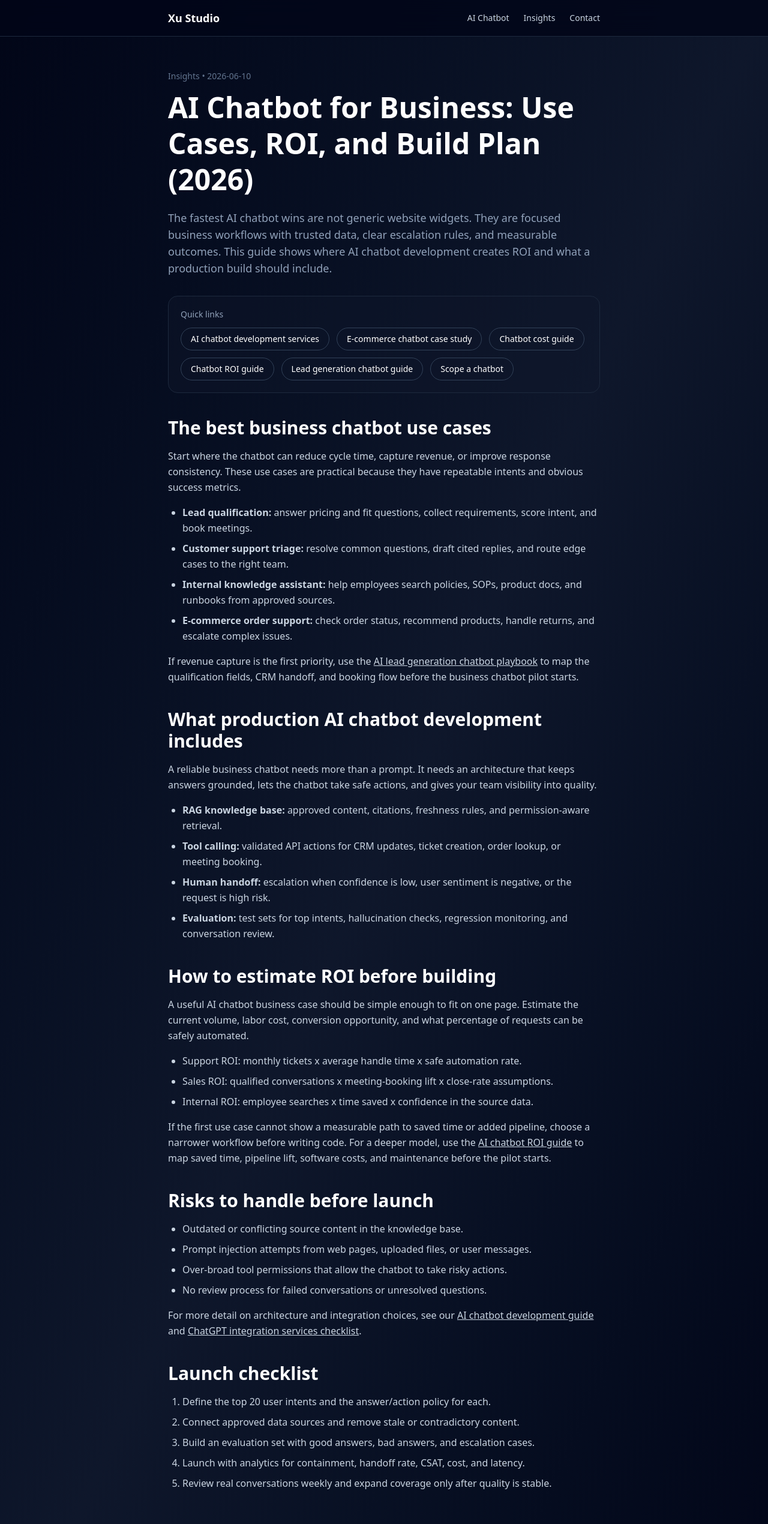
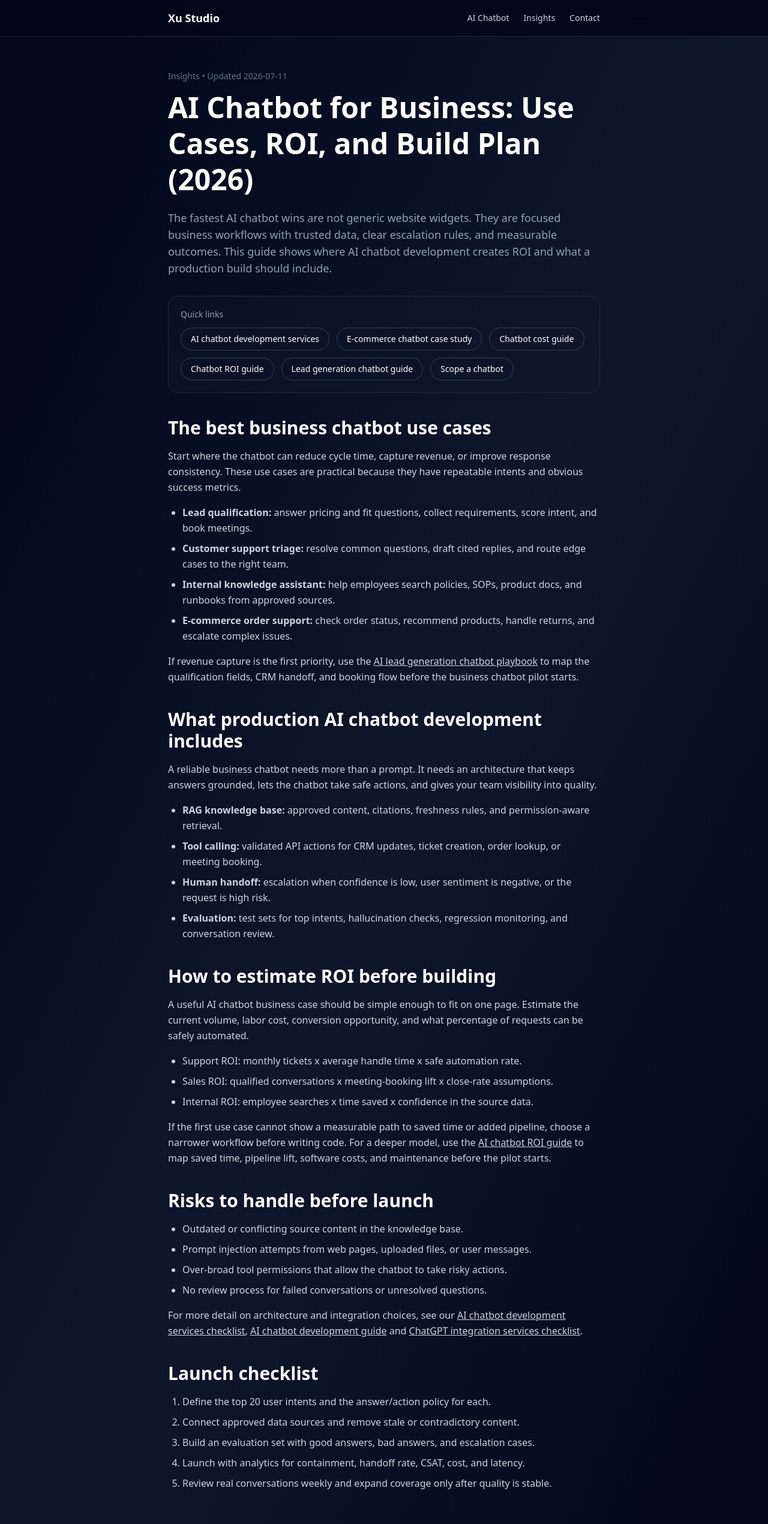
Before and after one commit to ethansure/thexu-studio, a Next.js app: page /insights/ai-chatbot-for-business in a window 1280 px wide. Shown: the top 2540 px of the page at 60% size. Built offline with nearby package versions, Linux system fonts and the light colour scheme.

Commit message:
Link business chatbot guide to services checklist

```diff
--- a/src/app/insights/ai-chatbot-for-business/page.tsx
+++ b/src/app/insights/ai-chatbot-for-business/page.tsx
@@ -31,7 +31,7 @@ export default function PostPage() {
         description:
           'A practical guide to building an AI chatbot for business: high-ROI use cases, architecture, integrations, costs, risks, and a launch checklist for production AI chatbot development.',
         datePublished: '2026-06-10',
-        dateModified: '2026-07-08',
+        dateModified: '2026-07-11',
         inLanguage: 'en-US',
         mainEntityOfPage: {
           '@type': 'WebPage',
@@ -120,7 +120,7 @@ export default function PostPage() {
 
       <main className="max-w-3xl mx-auto px-6 py-14">
         <header>
-          <p className="text-sm text-slate-500">Insights • 2026-06-10</p>
+          <p className="text-sm text-slate-500">Insights • Updated 2026-07-11</p>
           <h1 className="mt-3 text-4xl md:text-5xl font-bold leading-tight">
             AI Chatbot for Business: Use Cases, ROI, and Build Plan (2026)
           </h1>
@@ -253,6 +253,10 @@ export default function PostPage() {
           </ul>
           <p className="mt-4">
             For more detail on architecture and integration choices, see our{' '}
+            <Link className="underline hover:text-white" href="/insights/ai-chatbot-development-services">
+              AI chatbot development services checklist
+            </Link>
+            ,{' '}
             <Link className="underline hover:text-white" href="/insights/ai-chatbot-development">
               AI chatbot development guide
             </Link>{' '}
```
